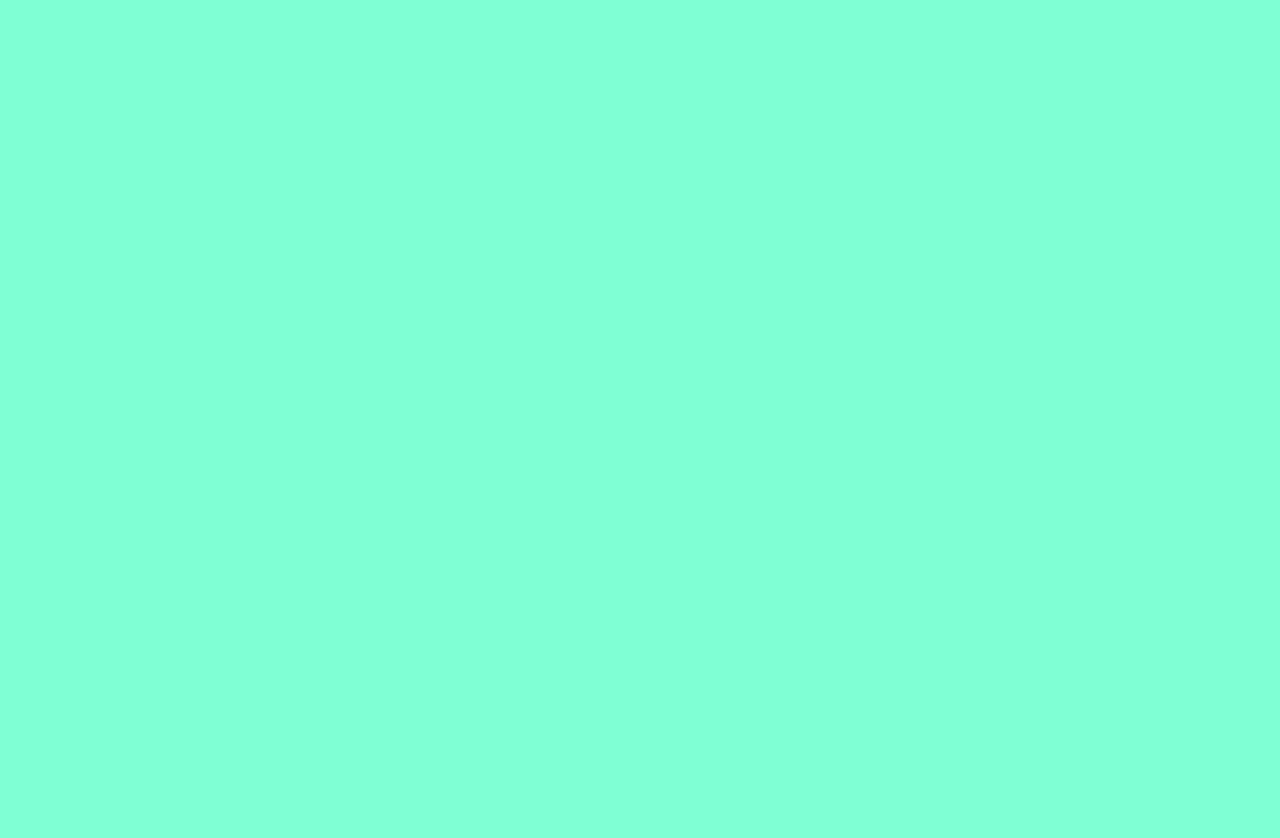
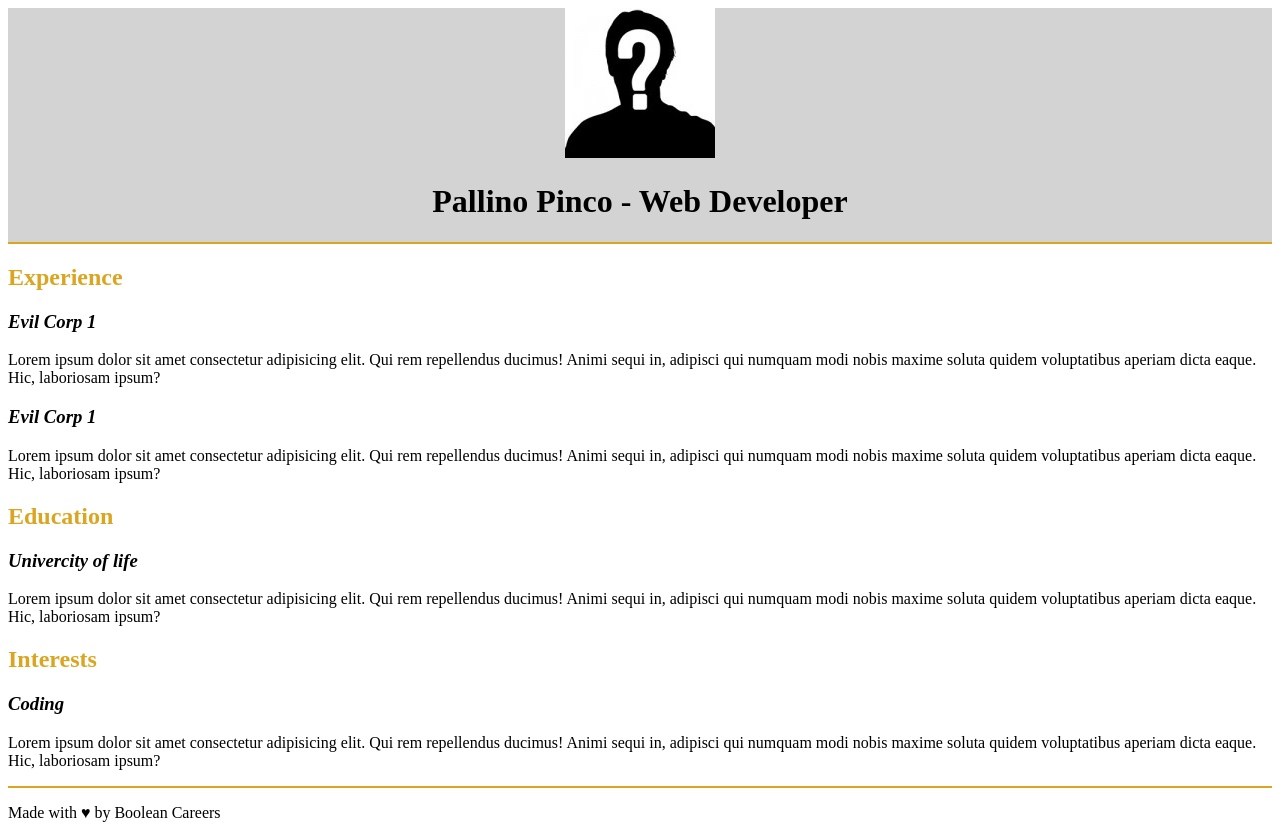
Before and after one commit to olgas-class/css-examples-1, a plain HTML site: page cv/index.html in a window 1280 px wide. Before the commit the page ends 800 px from the top, so only its background shows below. Drawn offline with Linux system fonts and the light colour scheme.

Commit message:
feat: cv completed

```diff
--- a/cv/css/style.css
+++ b/cv/css/style.css
@@ -1,3 +1,17 @@
-body {
-  background-color: aquamarine;
+.header {
+  background-color: #d3d3d3;
+  text-align: center;
+  border-bottom: 2px solid #daa520;
 }
+
+.section-title {
+  color: #daa520;
+}
+
+.section-subtitle {
+  font-style: italic;
+}
+
+.footer {
+  border-top: 2px solid #daa520;
+}
--- a/cv/index.html
+++ b/cv/index.html
@@ -8,22 +8,76 @@
   </head>
   <body>
     <!-- Header -->
-    <header></header>
+    <header class="header">
+      <img src="./img/unknown-man-150x150.jpg" alt="Avatar image" />
+      <h1>Pallino Pinco - Web Developer</h1>
+    </header>
     <!-- /Header -->
 
     <main>
       <!-- Experience section -->
+      <section>
+        <h2 class="section-title">Experience</h2>
+
+        <div>
+          <h3 class="section-subtitle">Evil Corp 1</h3>
+          <p>
+            Lorem ipsum dolor sit amet consectetur adipisicing elit. Qui rem
+            repellendus ducimus! Animi sequi in, adipisci qui numquam modi nobis
+            maxime soluta quidem voluptatibus aperiam dicta eaque. Hic,
+            laboriosam ipsum?
+          </p>
+        </div>
+
+        <div>
+          <h3 class="section-subtitle">Evil Corp 1</h3>
+          <p>
+            Lorem ipsum dolor sit amet consectetur adipisicing elit. Qui rem
+            repellendus ducimus! Animi sequi in, adipisci qui numquam modi nobis
+            maxime soluta quidem voluptatibus aperiam dicta eaque. Hic,
+            laboriosam ipsum?
+          </p>
+        </div>
+      </section>
       <!-- /Experience section -->
 
       <!-- Education section -->
+      <section>
+        <h2 class="section-title">Education</h2>
+
+        <div>
+          <h3 class="section-subtitle">Univercity of life</h3>
+          <p>
+            Lorem ipsum dolor sit amet consectetur adipisicing elit. Qui rem
+            repellendus ducimus! Animi sequi in, adipisci qui numquam modi nobis
+            maxime soluta quidem voluptatibus aperiam dicta eaque. Hic,
+            laboriosam ipsum?
+          </p>
+        </div>
+      </section>
       <!-- /Education section -->
 
       <!-- Interests section -->
+      <section>
+        <h2 class="section-title">Interests</h2>
+
+        <div>
+          <h3 class="section-subtitle">Coding</h3>
+          <p>
+            Lorem ipsum dolor sit amet consectetur adipisicing elit. Qui rem
+            repellendus ducimus! Animi sequi in, adipisci qui numquam modi nobis
+            maxime soluta quidem voluptatibus aperiam dicta eaque. Hic,
+            laboriosam ipsum?
+          </p>
+        </div>
+      </section>
       <!-- /Interests section -->
     </main>
 
     <!-- Footer -->
-    <footer></footer>
+    <footer class="footer">
+      <p>Made with &hearts; by Boolean Careers</p>
+    </footer>
     <!-- /Footer -->
   </body>
 </html>
```
